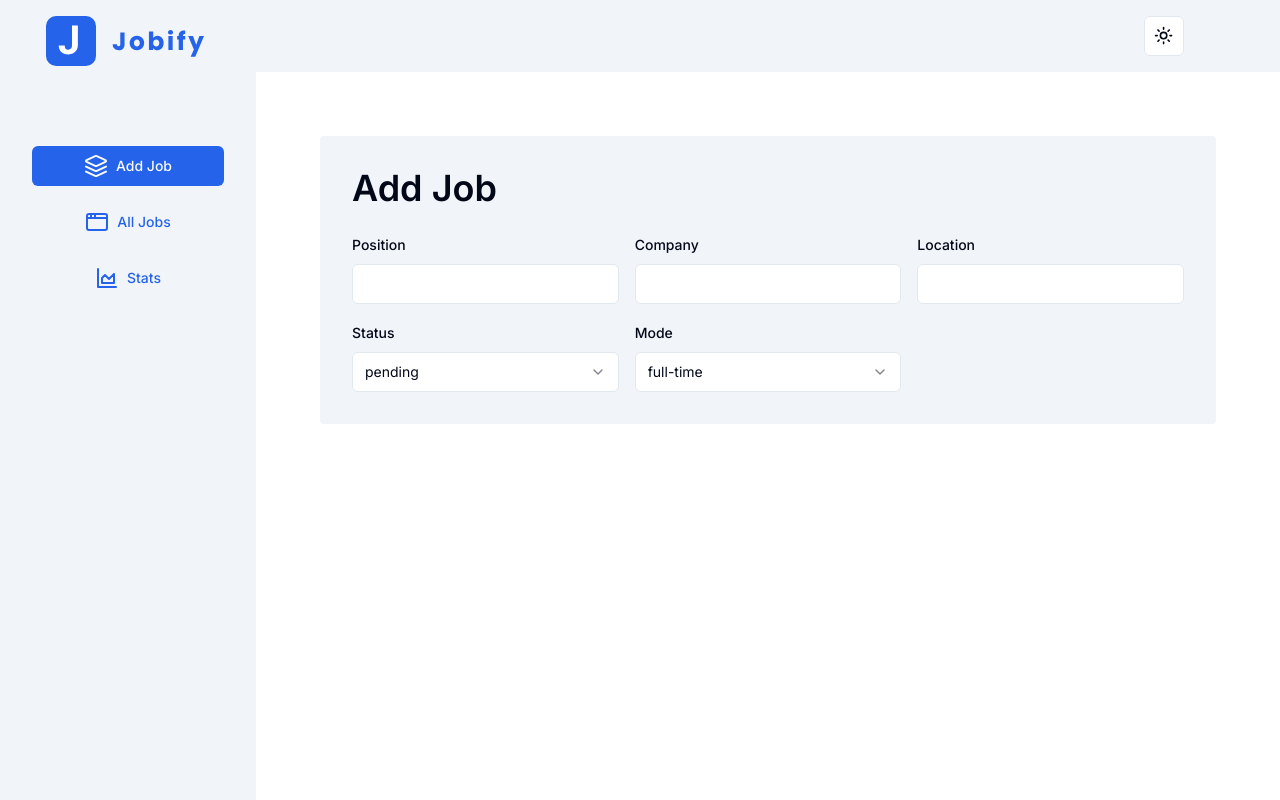
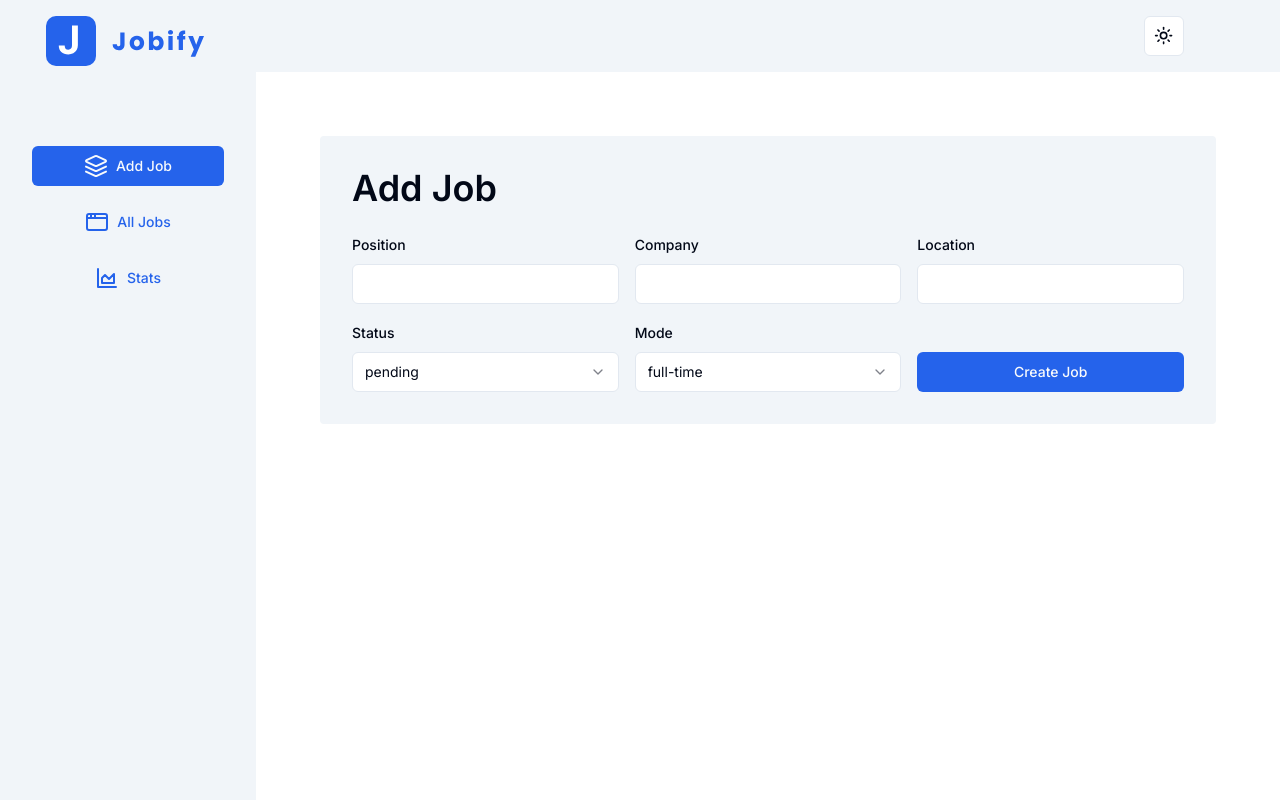
Before and after one commit to YoussefAbdelrazk/jobify-app, a Next.js app: page /add-job in a window 1280 px wide. Built offline with nearby package versions, Linux system fonts and the light colour scheme.

Commit message:
integrate React Query for job creation and enhance CreateJobForm functionality

```diff
--- a/app/(dashboard)/add-job/page.tsx
+++ b/app/(dashboard)/add-job/page.tsx
@@ -1,9 +1,16 @@
 import CreateJobForm from '@/components/CreateJobForm';
-
+import {
+  dehydrate,
+  HydrationBoundary,
+  QueryClient,
+} from '@tanstack/react-query';
 export default function addjobPage() {
+  const queryClient = new QueryClient();
   return (
     <>
-      <CreateJobForm />
+      <HydrationBoundary state={dehydrate(queryClient)}>
+        <CreateJobForm />
+      </HydrationBoundary>
     </>
   );
 }
--- a/app/Providers.tsx
+++ b/app/Providers.tsx
@@ -1,6 +1,24 @@
 'use client';
 import { ThemeProvider } from '@/components/theme-provider';
+
+import { useState } from 'react';
+import { QueryClient, QueryClientProvider } from '@tanstack/react-query';
+import { ReactQueryDevtools } from '@tanstack/react-query-devtools';
+import { Toaster } from '@/components/ui/toaster';
+
 const Providers = ({ children }: { children: React.ReactNode }) => {
+  const [queryClient] = useState(
+    () =>
+      new QueryClient({
+        defaultOptions: {
+          queries: {
+            // With SSR, we usually want to set some default staleTime
+            // above 0 to avoid refetching immediately on the client
+            staleTime: 60 * 1000 * 5,
+          },
+        },
+      })
+  );
   return (
     <>
       <ThemeProvider
@@ -9,7 +27,12 @@ const Providers = ({ children }: { children: React.ReactNode }) => {
         enableSystem
         disableTransitionOnChange
       >
-        {children}
+        <Toaster />
+
+        <QueryClientProvider client={queryClient}>
+          {children}
+          <ReactQueryDevtools initialIsOpen={false} />
+        </QueryClientProvider>
       </ThemeProvider>
     </>
   );
--- a/components/CreateJobForm.tsx
+++ b/components/CreateJobForm.tsx
@@ -14,6 +14,10 @@ import { Button } from '@/components/ui/button';
 import { Form } from '@/components/ui/form';
 
 import { CustomFormField, CustomFormSelect } from './FormComponents';
+import { useMutation, useQueryClient } from '@tanstack/react-query';
+import { CreateJobAction } from '@/utils/actions';
+import { useToast } from '@/components/ui/use-toast';
+import { useRouter } from 'next/navigation';
 
 export default function CreateJobForm() {
   const form = useForm<CreateAndEditJobType>({
@@ -26,8 +30,27 @@ export default function CreateJobForm() {
       mode: JobMode.FullTime,
     },
   });
+
+  const { toast } = useToast();
+  const queryClient = useQueryClient();
+  const router = useRouter();
+  const { mutate, isPending } = useMutation({
+    mutationFn: (values: CreateAndEditJobType) => CreateJobAction(values),
+    onSuccess: (data) => {
+      if (!data) {
+        toast({ description: 'Something went wrong, please try again.' });
+        return;
+      }
+      toast({ description: 'Job created successfully.' });
+      queryClient.invalidateQueries({ queryKey: ['jobs'] });
+      queryClient.invalidateQueries({ queryKey: ['charts'] });
+      queryClient.invalidateQueries({ queryKey: ['stats'] });
+      router.push('/jobs');
+    },
+  });
+
   const onSubmit = (values: CreateAndEditJobType) => {
-    console.log(values, 'data');
+    mutate(values);
   };
   return (
     <Form {...form}>
@@ -57,6 +80,13 @@ export default function CreateJobForm() {
             items={Object.values(JobMode)}
             labelText='mode'
           />
+          <Button
+            type='submit'
+            className=' self-end capitalize '
+            disabled={isPending}
+          >
+            {isPending ? 'Creating...' : 'Create Job'}
+          </Button>
         </div>
       </form>
     </Form>
```
